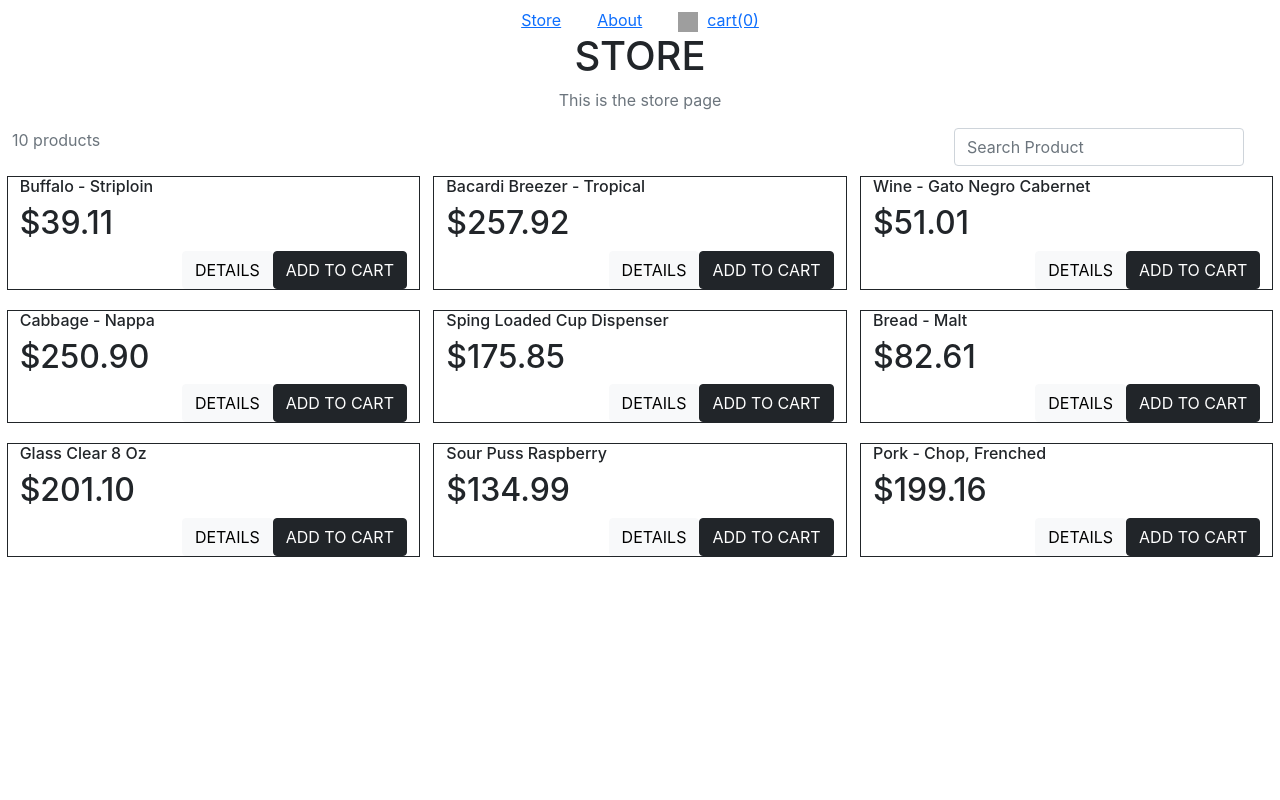
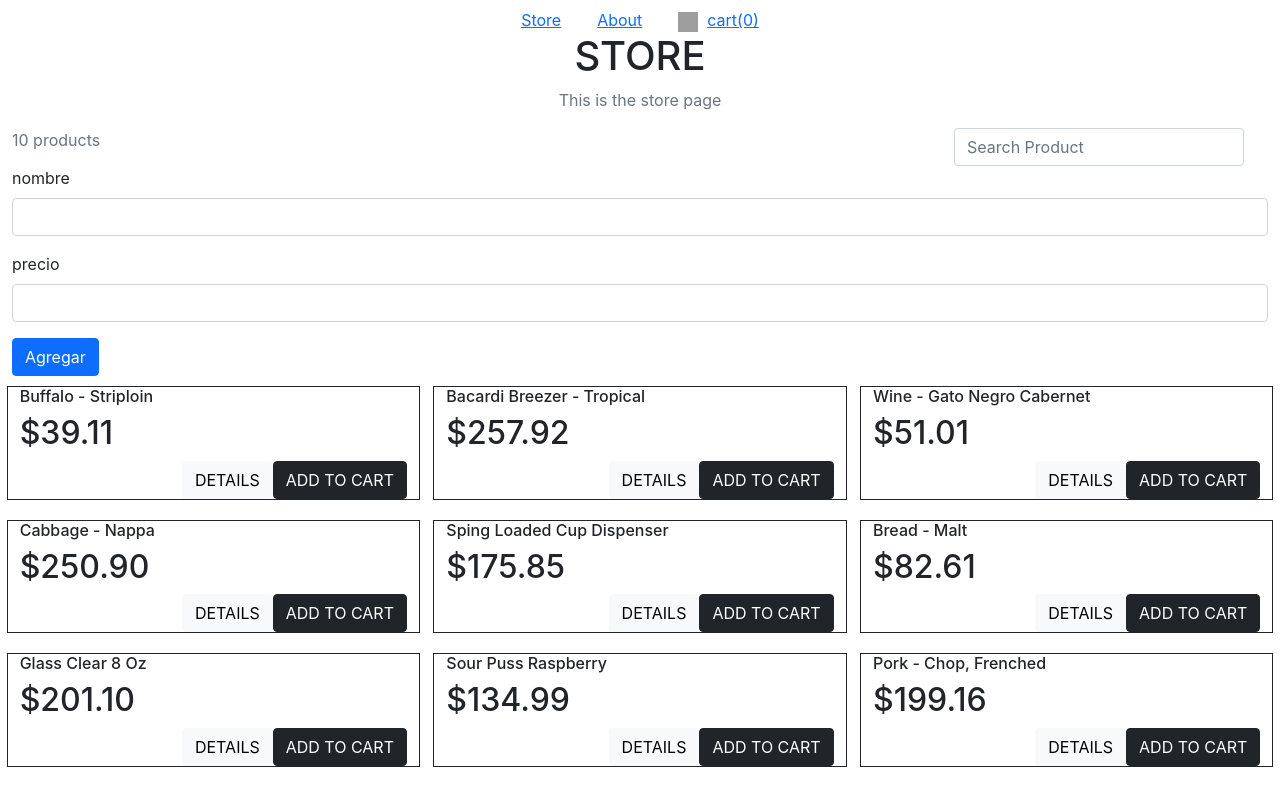
Before and after one commit to esteban2pac/Ejercicio1, a React (Create React App) app: page / in a window 1280 px wide. Built offline with nearby package versions, Linux system fonts and the light colour scheme; grey boxes are pictures that could not be loaded; the HTML template or start-up script is replaced by a standard one.

Commit message:
Implementacion de useState

```diff
--- a/src/componentes/GridItem.js
+++ b/src/componentes/GridItem.js
@@ -4,7 +4,7 @@ import Col from 'react-bootstrap/Col'
 import Button from 'react-bootstrap/Button'
 import '../css/misestilos.css'
 const Griditem= (props) =>{
-    const {nombre,precio,}  = props.item
+    const {nombre,precio}  = props.items
         return(
             <div className="custom">
                 <Row>
--- a/src/componentes/GridProduct.js
+++ b/src/componentes/GridProduct.js
@@ -1,11 +1,11 @@
-import React from "react";
+import React,{useState} from "react";
 import Row from 'react-bootstrap/Row'
-
+import ProductForm from "./ProductForm";
 import Griditem from "./GridItem";
 
 
 const Gridproduct  =()=>{
-    const item =  [
+    const itemInicial =  [
         {id:1,nombre:'Buffalo - Striploin',precio:'$39.11',},
         {id:2,nombre:'Bacardi Breezer - Tropical',precio:'$257.92'},
         {id:3,nombre:'Wine - Gato Negro Cabernet',precio:'$51.01'},
@@ -16,14 +16,25 @@ const Gridproduct  =()=>{
         {id:8,nombre:'Sour Puss Raspberry',precio:'$134.99'},
         {id:9,nombre:'Pork - Chop, Frenched',precio:'$199.16'},
     ]
+    const[items, setItems] = useState(itemInicial);
+
+    const alEnviarForm = (itemFromForm) =>{
+        const idS = items.length + 1;
+        const item = {...itemFromForm, id:idS};
+        setItems([...items,item]);
+    }
     return(
+        <>
         <Row>
-            {item.map((s)=>{
+            <ProductForm agregar={alEnviarForm}/>
+        </Row>
+        <Row>
+            {items.map((s)=>{
                 return(
                     <div class="col-md-4">
 
                             <>
-                            <Griditem item={s}/>
+                            <Griditem items={s}/>
                             </>
 
                             </div>
@@ -33,6 +44,7 @@ const Gridproduct  =()=>{
 
             }
         </Row>
+        </>
     );
 }
 export default Gridproduct;
--- /dev/null
+++ b/src/componentes/ProductForm.js
@@ -0,0 +1,36 @@
+import React,{useState} from "react";
+
+export default function ProductForm(props){
+    const estadoInicialForm = {
+        nombre:'',
+        precio:''
+    };
+    const [estadoForm, cambiarEstadoForm] = useState(estadoInicialForm);
+    const gestionarCamposForm = event => {
+        const {name, value} = event.target;
+        cambiarEstadoForm({...estadoForm,[name]:value});
+    }
+
+    const onSubmitForm = ev =>{
+        ev.preventDefault();
+        console.log(estadoForm);
+        props.agregar(estadoForm);
+        cambiarEstadoForm(estadoInicialForm);
+    }
+    return(
+        <form onSubmit={onSubmitForm}>
+            <div class="mb-3">
+                <label htmlFor="nameProduct" className="form-label">nombre</label>
+                <input type="text" name="nombre"  class="form-control" id="nameProduct" value={estadoForm.nombre} onChange={gestionarCamposForm} />
+            </div>
+            <div class="mb-3">
+                <label htmlFor="priceProduct" className="form-label">precio</label>
+                <input type="text" name="precio" class="form-control" id="priceProduct" value={estadoForm.precio} onChange={gestionarCamposForm}/>
+            </div>
+
+            <div class="col-12">
+                <button type="submit" className="btn btn-primary">Agregar</button>
+            </div>
+        </form>
+    );
+};
```
